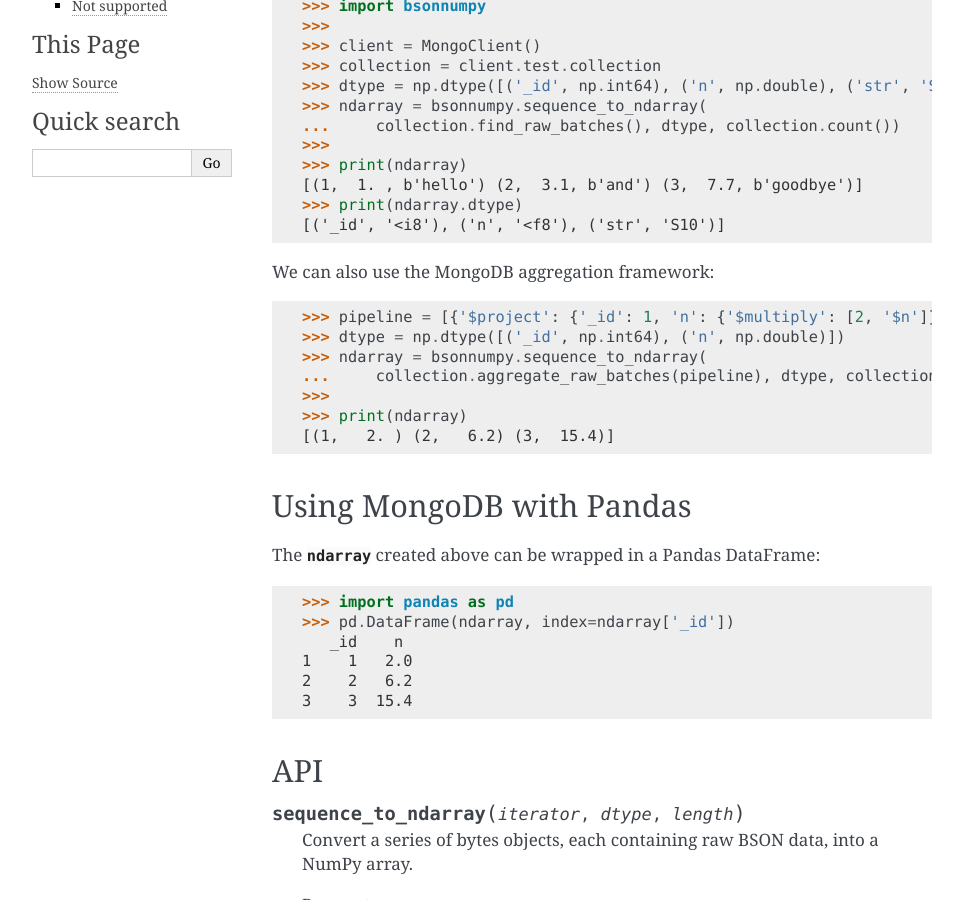
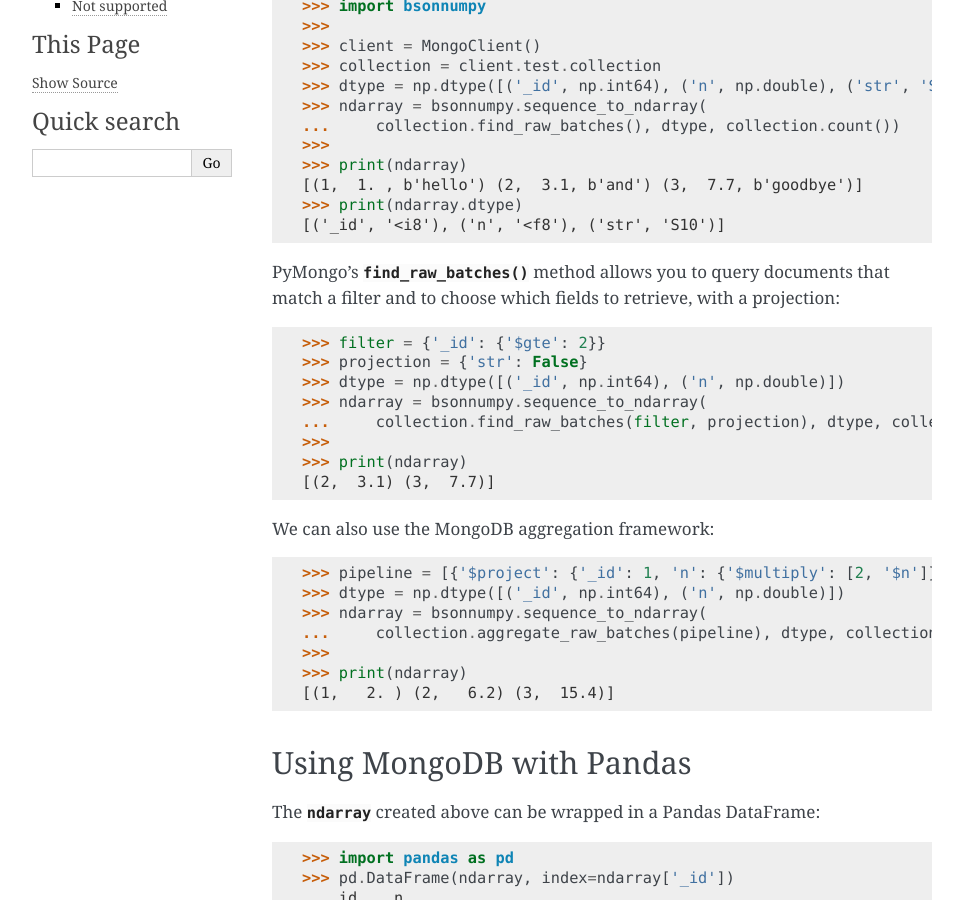
Before and after one commit to mongodb/bson-numpy, a Sphinx documentation site: the page built from doc/index.rst, in a window 1280 px wide and 900 px high, scrolled down 584 px. Shown: the whole window, without its empty margins (148-1111 px from the left). Built offline with Sphinx 7.4.7, drawn with Linux system fonts in a browser that asks for light colours.

Commit message:
add project and filter example

```diff
--- a/doc/index.rst
+++ b/doc/index.rst
@@ -54,6 +54,21 @@
     [(1,  1. , b'hello') (2,  3.1, b'and') (3,  7.7, b'goodbye')]
     >>> print(ndarray.dtype)
     [('_id', '<i8'), ('n', '<f8'), ('str', 'S10')]
+
+PyMongo's :meth:`~pymongo.collection.Collection.find_raw_batches` method
+allows you to query documents that match a filter and to choose which fields
+to retrieve, with a projection:
+
+.. doctest::
+
+    >>> filter = {'_id': {'$gte': 2}}
+    >>> projection = {'str': False}
+    >>> dtype = np.dtype([('_id', np.int64), ('n', np.double)])
+    >>> ndarray = bsonnumpy.sequence_to_ndarray(
+    ...     collection.find_raw_batches(filter, projection), dtype, collection.count(filter))
+    >>>
+    >>> print(ndarray)
+    [(2,  3.1) (3,  7.7)]
 
 We can also use the MongoDB aggregation framework:
 
```
